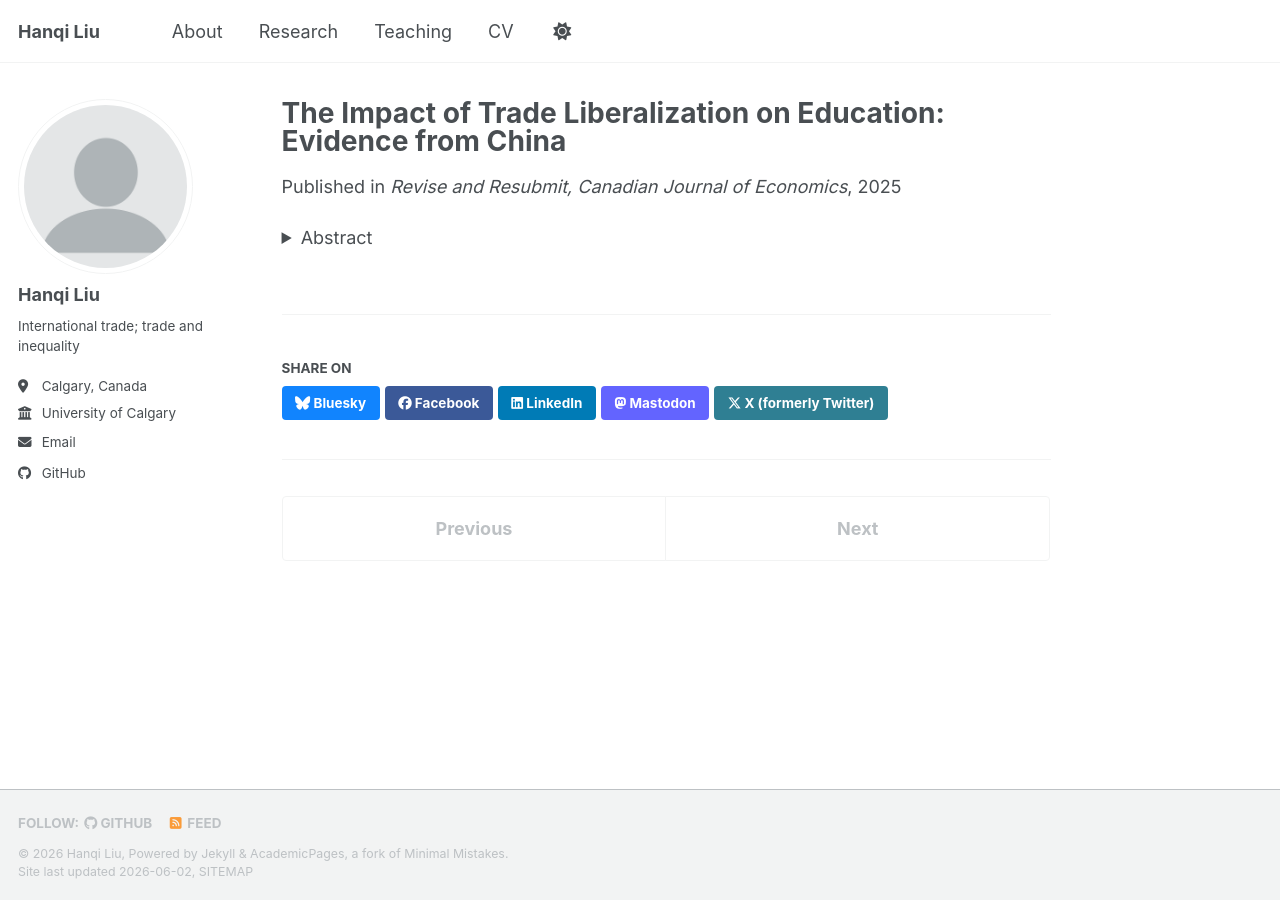
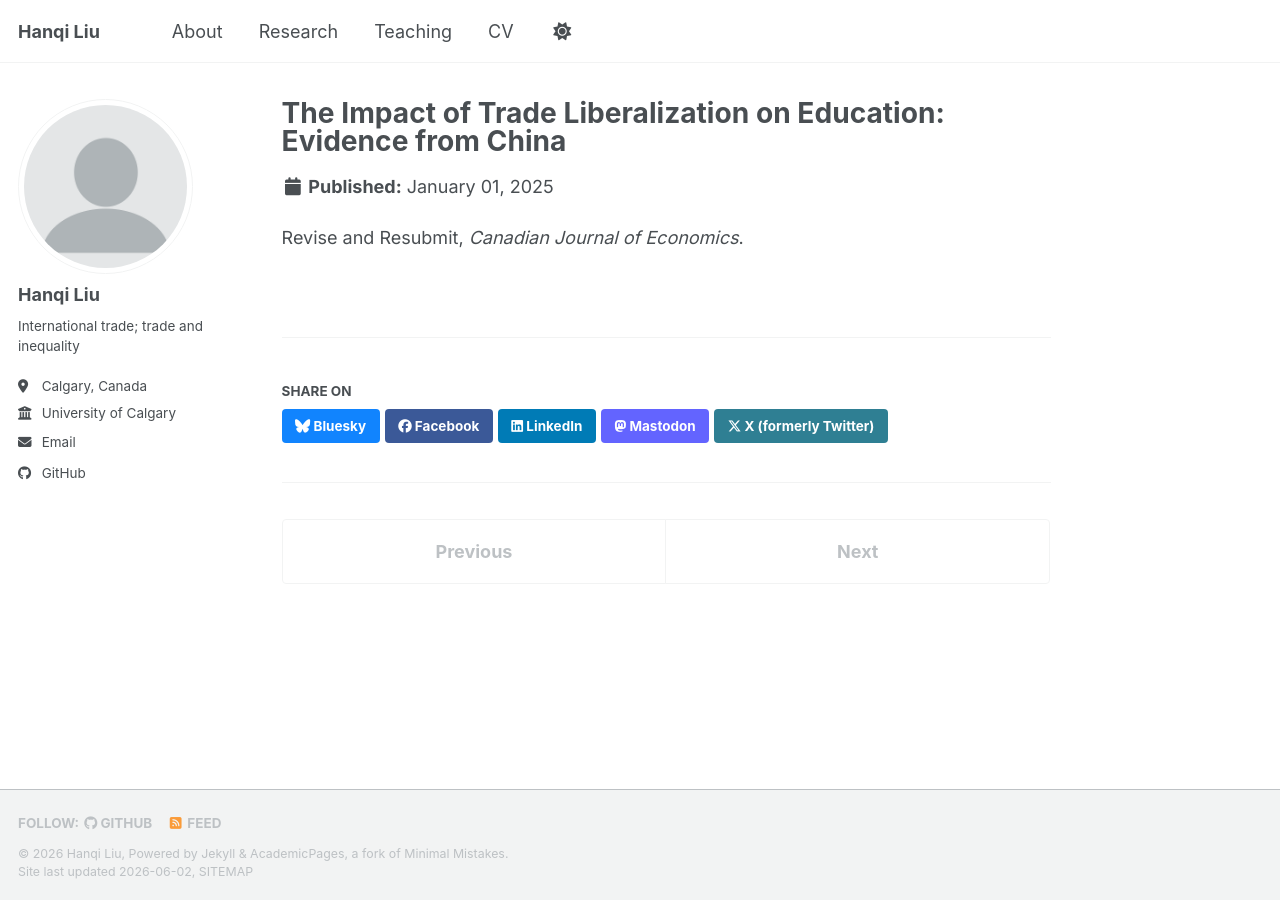
Before and after one commit to hanqi-liu-econ/hanqi-liu-econ.github.io, a Jekyll site: the page built from _publications/2025-01-01-trade-education-china.md, in a window 1280 px wide. Built offline with Jekyll 4.4.1, drawn with Linux system fonts in a browser that asks for light colours; a script bundle is joined from its source files by our own code; library files that are not in the unit come from our copies.

Commit message:
Update 2025-01-01-trade-education-china.md

```diff
--- a/_publications/2025-01-01-trade-education-china.md
+++ b/_publications/2025-01-01-trade-education-china.md
@@ -3,14 +3,7 @@ title: "The Impact of Trade Liberalization on Education: Evidence from China"
 collection: publications
 category: manuscripts
 permalink: /publication/trade-education-china
-excerpt: 'Revise and Resubmit, <i>Canadian Journal of Economics</i>'
 date: 2025-01-01
-venue: 'Revise and Resubmit, Canadian Journal of Economics'
 ---
 
-<details>
-<summary>Abstract</summary>
-
-This paper exploits quasi-experimental variation in the return to education created by the shock of China's accession to the World Trade Organization (WTO) to evaluate its impact on a critical component of human capital accumulation—high school enrollment. Since this shock varies over both time and space, I construct measures of prefecture trade exposure using data on the initial industrial composition, variation in industrial tariff reductions, and spatially determined geographic trade costs, and then evaluate both the short- and long-run impact of the shock. By using detailed administrative data on youth aged 16 from 1995 to 2014, I find a one standard deviation increase in exposure caused an 8% relative decline in high school attendance for the earliest affected cohort. Surprisingly, this drop in enrollment persists and even grows over time. This suggests that China's accession created an export-driven demand shock biased toward less-skilled workers, which was, in turn, magnified by subsequent complementary investments.
-
-</details>
+Revise and Resubmit, *Canadian Journal of Economics*.
```
